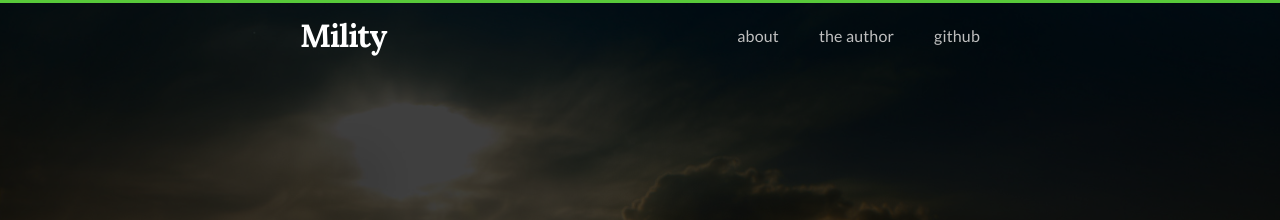
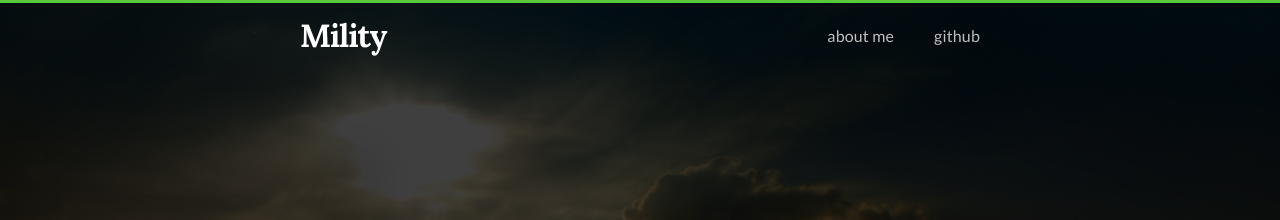
Before and after one commit to Mility/Mility.github.io, a Jekyll site: the page built from index.html, in a window 1280 px wide. Shown: the top 220 px of the page. Built offline with Jekyll 4.4.1, drawn with Linux system fonts in a browser that asks for light colours; nearby versions of some CDN libraries; the list of posts is cut into pages by our own code.

Commit message:
Update header.html

```diff
--- a/_includes/header.html
+++ b/_includes/header.html
@@ -10,7 +10,7 @@
 
       <nav class="navbar">
         <a href="#" class="menu-icon">
-          <!--<span></span>-->
+          <span></span>
           <span></span>
           <span></span>
         </a>
@@ -18,10 +18,10 @@
         <ul class="nav">
           {% for page in site.pages %}
             {% if page.title and page.title != 'Home' %}
-            <li><a href="{{ page.url | prepend: site.baseurl }}">{{ page.title }}</a></li>
+            <li><a href="{{ page.url | prepend: site.baseurl }}">About me</a></li>
             {% endif %}
           {% endfor %}
-          <li><a href="{{ site.author.url /about}}" target="_blank">the author</a></li>
+          <!--<li><a href="{{ site.author.url /about}}" target="_blank">the author</a></li>-->
           <li><a href="{{ site.github }}" target="_blank">Github</a></li>
         </ul>
       </nav>
```
